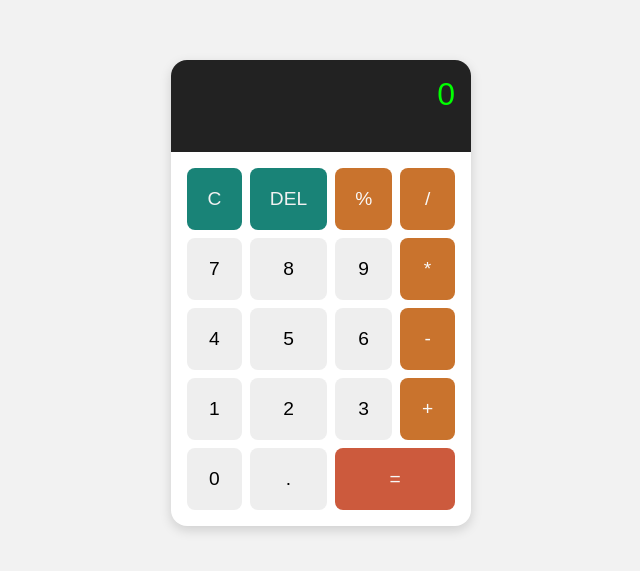
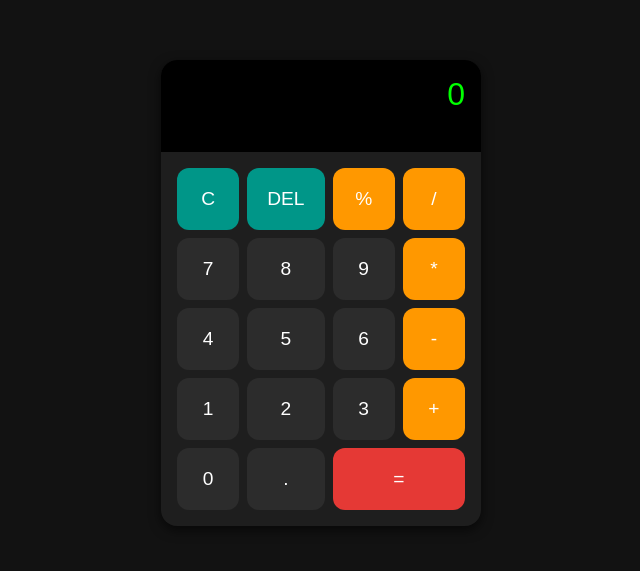
Before and after one commit to amarhadpad1/calculator, a React (Vite) app: page / in a window 1280 px wide. Shown: the part 107-678 px from the top of the page, without its empty margins (319-959 px from the left). Built offline with nearby package versions, Linux system fonts and the light colour scheme.

Commit message:
src/styles.css

```diff
--- a/src/styles.css
+++ b/src/styles.css
@@ -1,13 +1,14 @@
-/* src/styles.css */
+/* src/styles.css (Dark Theme) */
 
 body {
   margin: 0;
   font-family: Arial, Helvetica, sans-serif;
-  background: #f2f2f2;
+  background: #121212; /* dark background */
   display: flex;
   justify-content: center;
   align-items: center;
   height: 100vh;
+  color: #fff;
 }
 
 .app {
@@ -17,16 +18,16 @@ body {
 }
 
 .calc {
-  width: 300px;
-  background: #fff;
+  width: 320px;
+  background: #1e1e1e; /* dark gray calculator body */
   border-radius: 16px;
-  box-shadow: 0 4px 12px rgba(0, 0, 0, 0.15);
+  box-shadow: 0 4px 12px rgba(0, 0, 0, 0.6);
   overflow: hidden;
 }
 
 .display {
-  background: #222;
-  color: #0f0;
+  background: #000;
+  color: #0f0; /* neon green digits */
   font-size: 2rem;
   padding: 16px;
   text-align: right;
@@ -34,6 +35,7 @@ body {
   overflow-x: auto;
 }
 
+/* Keypad layout */
 .keypad {
   display: grid;
   grid-template-columns: repeat(4, 1fr);
@@ -46,14 +48,15 @@ body {
   padding: 20px;
   font-size: 1.2rem;
   border: none;
-  border-radius: 8px;
-  background: #eee;
+  border-radius: 12px;
+  background: #2c2c2c;
+  color: #fff;
   cursor: pointer;
   transition: background 0.2s, transform 0.1s;
 }
 
 .btn:hover {
-  background: #ddd;
+  background: #3a3a3a;
 }
 
 .btn:active {
@@ -62,19 +65,31 @@ body {
 
 /* Operator buttons (+ - * / %) */
 .op {
-  background: #c9732d;
-  color: rgb(249, 249, 249);
+  background: #ff9800;
+  color: #fff;
+}
+
+.op:hover {
+  background: #e68a00;
 }
 
 /* Utility buttons (C, DEL) */
 .util {
-  background: #198377;
-  color: rgb(241, 241, 241);
+  background: #009688;
+  color: #fff;
 }
 
-/* Equals button at bottom-right, spans 2 columns */
+.util:hover {
+  background: #00796b;
+}
+
+/* Equals button (bottom-right, wider) */
 .eq {
-  background: #cc5a3d;
-  color: rgb(248, 248, 248);
-  grid-column: 3 / span 2; /* bottom-right spanning */
+  background: #e53935;
+  color: #fff;
+  grid-column: 3 / span 2;
 }
+
+.eq:hover {
+  background: #c62828;
+}
```
